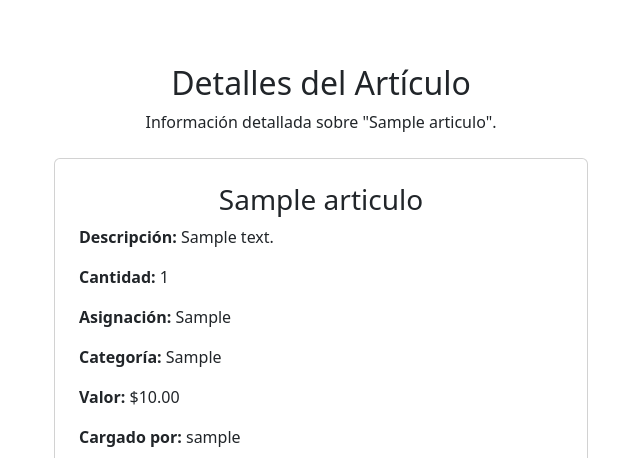
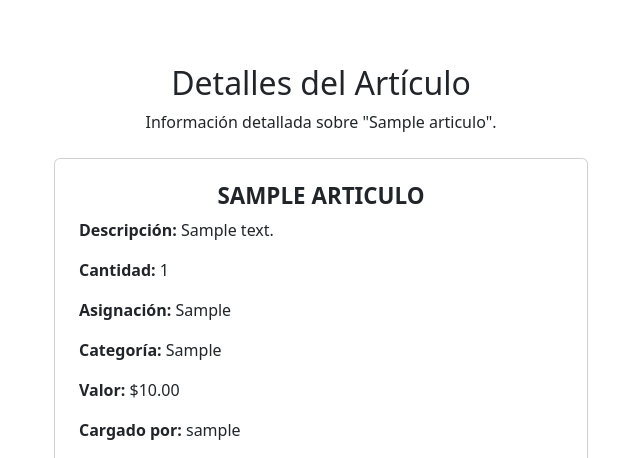
Before and after one commit to delpianocp/inventario, a Django app: page /articulo/1/ in a window 1280 px wide. Shown: the part 64-522 px from the top of the page, without its empty margins (319-959 px from the left). Run offline with Django 5.2, Linux system fonts and the light colour scheme; a user stored in the database is signed in; tables that the repository leaves empty hold one stand-in row (values such as "Sample post").

Commit message:
cambio titulo en detallearticulos

```diff
--- a/inventario/templates/inventario/detalle_articulo.html
+++ b/inventario/templates/inventario/detalle_articulo.html
@@ -10,13 +10,13 @@
     <div class="row justify-content-center mt-4">
         <div class="col-md-6">
             <div class="card p-4">
-                <h3 class="text-center">{{ articulo.nombre }}</h3>
+                <h3 class="card-title text-dark fw-bold text-uppercase text-center">{{ articulo.nombre }}</h3>
                 <p><strong>Descripción:</strong> {{ articulo.descripcion }}</p>
                 <p><strong>Cantidad:</strong> {{ articulo.cantidad }}</p>
                 <p><strong>Asignación:</strong> {{ articulo.asignacion }}</p>
-                <p><strong>Categoría:</strong> {{ articulo.categoria }}</p> <!-- Nuevo campo agregado -->
+                <p><strong>Categoría:</strong> {{ articulo.categoria }}</p>
                 <p><strong>Valor:</strong> ${{ articulo.valor }}</p>
-                <p><strong>Cargado por:</strong> {{ articulo.usuario.username }}</p> <!-- Muestra el usuario que lo registró -->
+                <p><strong>Cargado por:</strong> {{ articulo.usuario.username }}</p>
 
                 {% if articulo.foto %}
                     <img src="{{ articulo.foto.url }}" alt="Foto de {{ articulo.nombre }}" class="img-fluid">
@@ -60,4 +60,14 @@
     </div>
 </div>
 
+<style>
+    .card-title {
+        font-size: 1.4rem; /* Aumenta el tamaño */
+        font-weight: bold; /* Hace el título más grueso */
+        text-transform: uppercase; /* Convierte a mayúsculas */
+        color: #343a40; /* Color oscuro */
+        text-align: center; /* Centra el texto */
+    }
+</style>
+
 {% endblock %}
```
